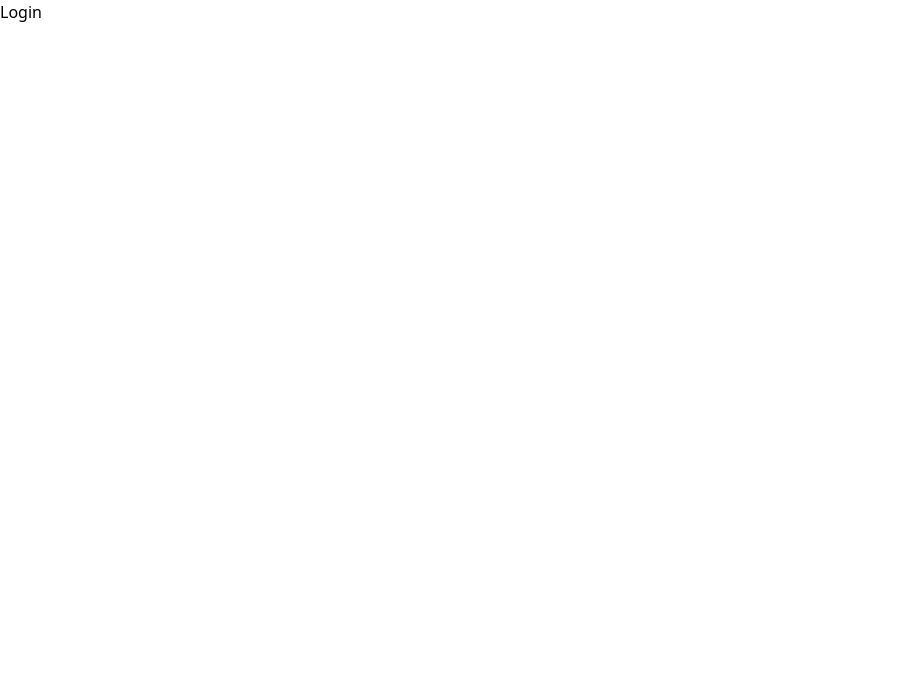
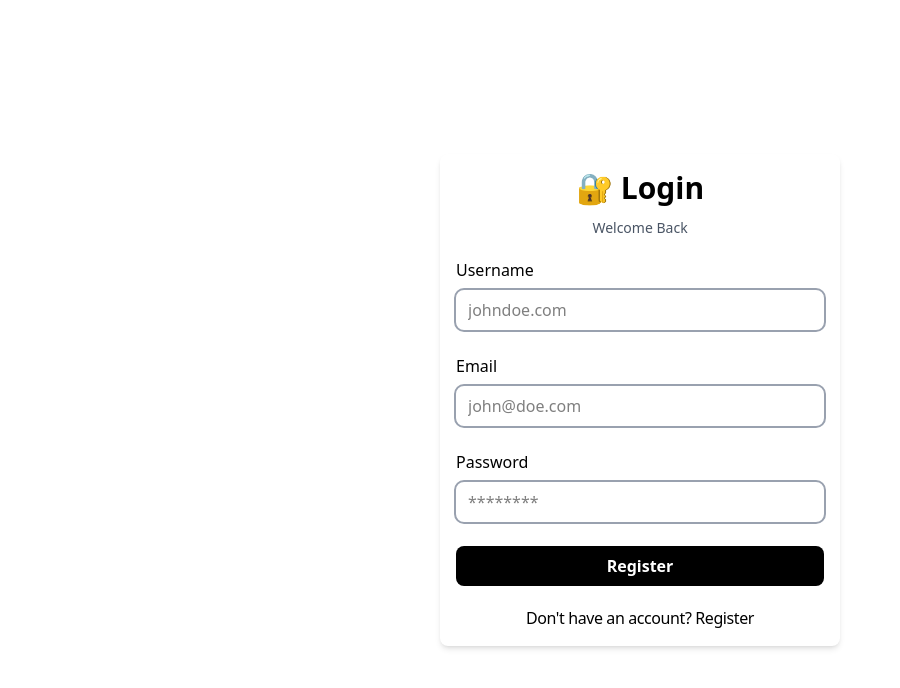
Before and after one commit to moeedrafi/todo-redux-indexedDB, a React (Vite) app: page /login in a window 1280 px wide. Shown: the top 688 px of the page, without its empty margins (0-900 px from the left). Built offline with nearby package versions, Linux system fonts and the light colour scheme.

Commit message:
feat: Login + Signup Page

```diff
--- /dev/null
+++ b/src/components/Card.tsx
@@ -0,0 +1,48 @@
+import { Link } from "react-router";
+
+interface CardProps {
+  header: string;
+  subHeading: string;
+  to?: string;
+  label?: string;
+  children: React.ReactNode;
+}
+
+export const Card = ({
+  children,
+  header,
+  subHeading,
+  label,
+  to,
+}: CardProps) => {
+  return (
+    <section
+      aria-labelledby="form-title"
+      className="bg-white p-4 rounded-lg w-[400px] shadow-md"
+    >
+      {/* HEADER */}
+      <header className="w-full flex flex-col gap-y-3 items-center justify-center">
+        <h1 id="form-title" className="text-3xl font-semibold">
+          🔐 {header}
+        </h1>
+        <p className="text-gray-600 text-sm">{subHeading}</p>
+      </header>
+
+      {/* CONTENT */}
+      <div className="mt-5">{children}</div>
+
+      {/* FOOTER */}
+      {to && label && (
+        <footer className="w-full text-center tracking-tight font-medium">
+          <Link
+            aria-label={`Go to ${label}`}
+            to={to}
+            className="hover:underline underline-offset-2"
+          >
+            {label}
+          </Link>
+        </footer>
+      )}
+    </section>
+  );
+};
--- a/src/pages/Login.tsx
+++ b/src/pages/Login.tsx
@@ -1,5 +1,56 @@
+import { Card } from "../components/Card";
+
 const Login = () => {
-  return <div>Login</div>;
+  return (
+    <div className="h-screen flex items-center justify-center">
+      <Card
+        header="Login"
+        subHeading="Welcome Back"
+        to="/signup"
+        label="Don't have an account? Register"
+      >
+        <form className="space-y-6">
+          <div className="flex flex-col gap-2">
+            <label htmlFor="username">Username</label>
+            <input
+              id="username"
+              type="text"
+              placeholder="johndoe.com"
+              className="px-3 py-2 rounded-lg outline-2 outline-gray-400 focus:outline-2 focus:outline-black"
+            />
+          </div>
+
+          <div className="flex flex-col gap-2">
+            <label htmlFor="email">Email</label>
+            <input
+              id="email"
+              type="email"
+              autoComplete="on"
+              placeholder="john@doe.com"
+              className="px-3 py-2 rounded-lg outline-2 outline-gray-400 focus:outline-2 focus:outline-black"
+            />
+          </div>
+
+          <div className="flex flex-col gap-2">
+            <label htmlFor="password">Password</label>
+            <input
+              id="password"
+              type="password"
+              placeholder="********"
+              className="px-3 py-2 rounded-lg outline-2 outline-gray-400 focus:outline-2 focus:outline-black"
+            />
+          </div>
+
+          <button
+            type="submit"
+            className="mb-5 w-full p-2 font-semibold rounded-lg bg-black hover:bg-black/80 text-white"
+          >
+            Register
+          </button>
+        </form>
+      </Card>
+    </div>
+  );
 };
 
 export default Login;
--- a/src/pages/Signup.tsx
+++ b/src/pages/Signup.tsx
@@ -1,5 +1,56 @@
+import { Card } from "../components/Card";
+
 const Signup = () => {
-  return <div>Signup</div>;
+  return (
+    <div className="h-screen flex items-center justify-center">
+      <Card
+        header="Register"
+        subHeading="Create an Account"
+        to="/login"
+        label="Already have an account? Login"
+      >
+        <form className="space-y-6">
+          <div className="flex flex-col gap-2">
+            <label htmlFor="username">Username</label>
+            <input
+              id="username"
+              type="text"
+              placeholder="johndoe.com"
+              className="px-3 py-2 rounded-lg outline-2 outline-gray-400 focus:outline-2 focus:outline-black"
+            />
+          </div>
+
+          <div className="flex flex-col gap-2">
+            <label htmlFor="email">Email</label>
+            <input
+              id="email"
+              type="email"
+              autoComplete="on"
+              placeholder="john@doe.com"
+              className="px-3 py-2 rounded-lg outline-2 outline-gray-400 focus:outline-2 focus:outline-black"
+            />
+          </div>
+
+          <div className="flex flex-col gap-2">
+            <label htmlFor="password">Password</label>
+            <input
+              id="password"
+              type="password"
+              placeholder="********"
+              className="px-3 py-2 rounded-lg outline-2 outline-gray-400 focus:outline-2 focus:outline-black"
+            />
+          </div>
+
+          <button
+            type="submit"
+            className="mb-5 w-full p-2 font-semibold rounded-lg bg-black hover:bg-black/80 text-white"
+          >
+            Register
+          </button>
+        </form>
+      </Card>
+    </div>
+  );
 };
 
 export default Signup;
```
